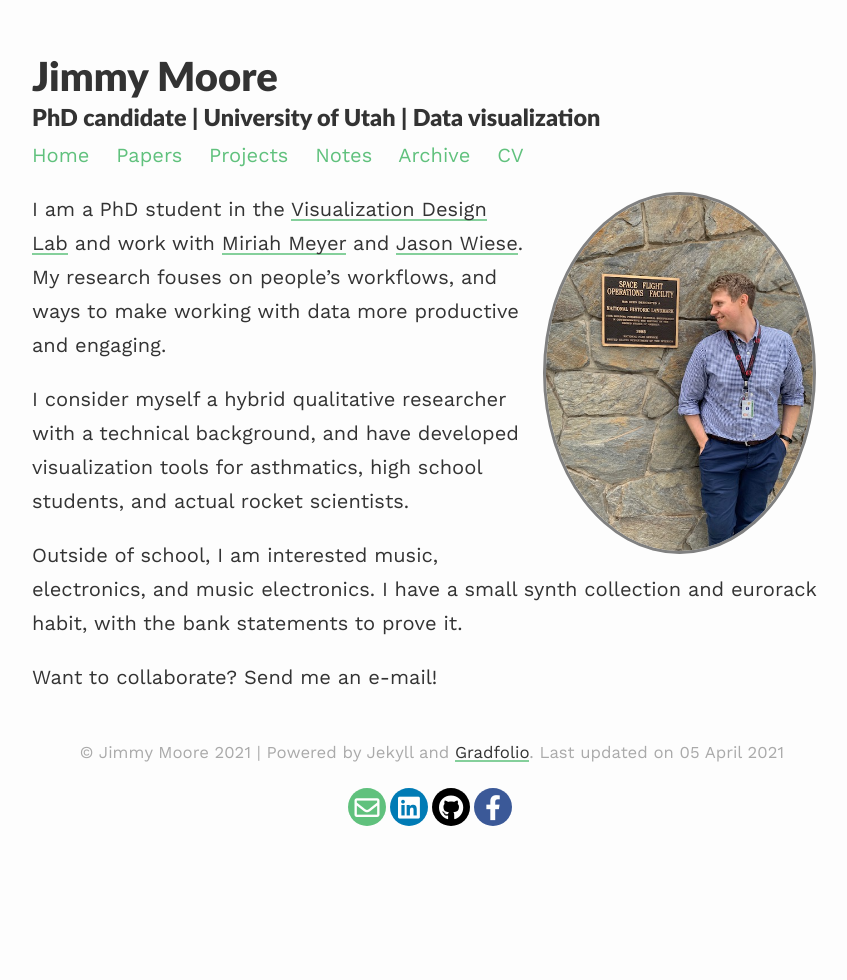
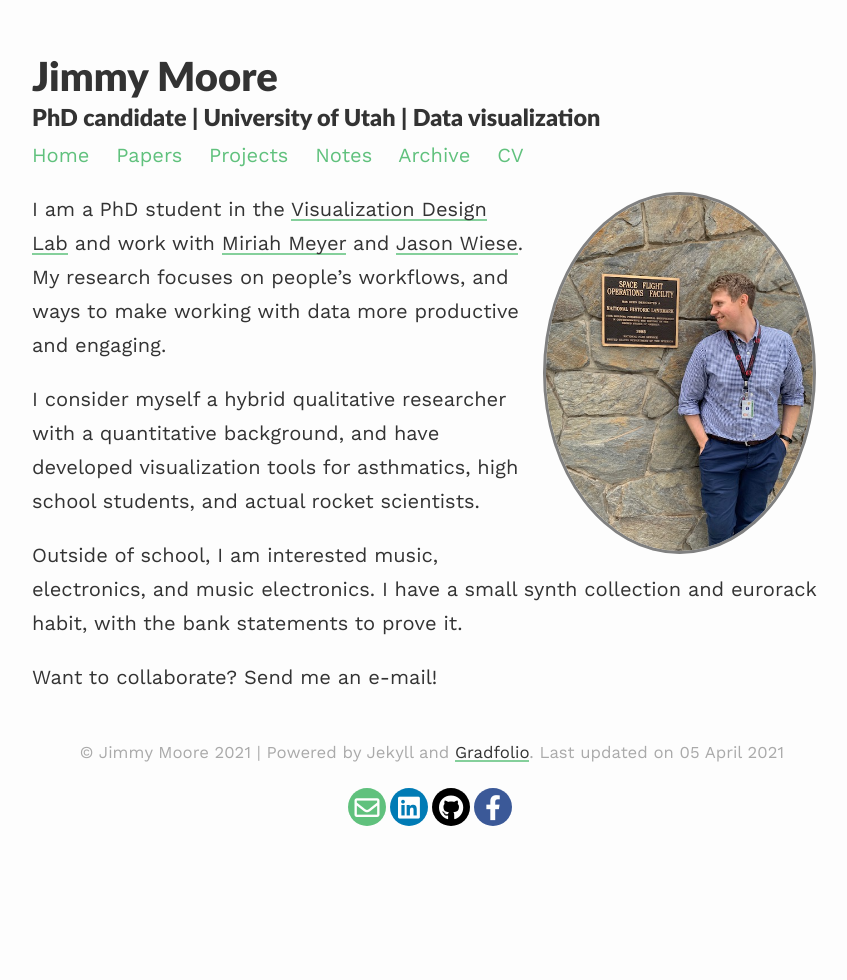
Before and after one commit to UtahJimmy/utahjimmy.github.io, a Jekyll site: the page built from index.md, in a window 1280 px wide. Shown: the whole page, without its empty margins (208-1055 px from the left). Built offline with Jekyll 4.4.1, drawn with Linux system fonts in a browser that asks for light colours; nearby versions of some CDN libraries.

Commit message:
Update index.md

```diff
--- a/index.md
+++ b/index.md
@@ -7,9 +7,9 @@ profile:
 published: true
 ---
 
-I am a PhD student in the [Visualization Design Lab](https://vdl.sci.utah.edu/) and work with [Miriah Meyer](https://www.cs.utah.edu/~miriah/) and [Jason Wiese](https://www.cs.utah.edu/~wiese/).  My research fouses on people's workflows, and ways to make working with data more productive and engaging.
+I am a PhD student in the [Visualization Design Lab](https://vdl.sci.utah.edu/) and work with [Miriah Meyer](https://www.cs.utah.edu/~miriah/) and [Jason Wiese](https://www.cs.utah.edu/~wiese/).  My research focuses on people's workflows, and ways to make working with data more productive and engaging.
 
-I consider myself a hybrid qualitative researcher with a technical background, and have developed visualization tools for asthmatics, high school students, and actual rocket scientists.
+I consider myself a hybrid qualitative researcher with a quantitative background, and have developed visualization tools for asthmatics, high school students, and actual rocket scientists.
 
 Outside of school, I am interested music, electronics, and music electronics.  I have a small synth collection and eurorack habit, with the bank statements to prove it.
 
```
